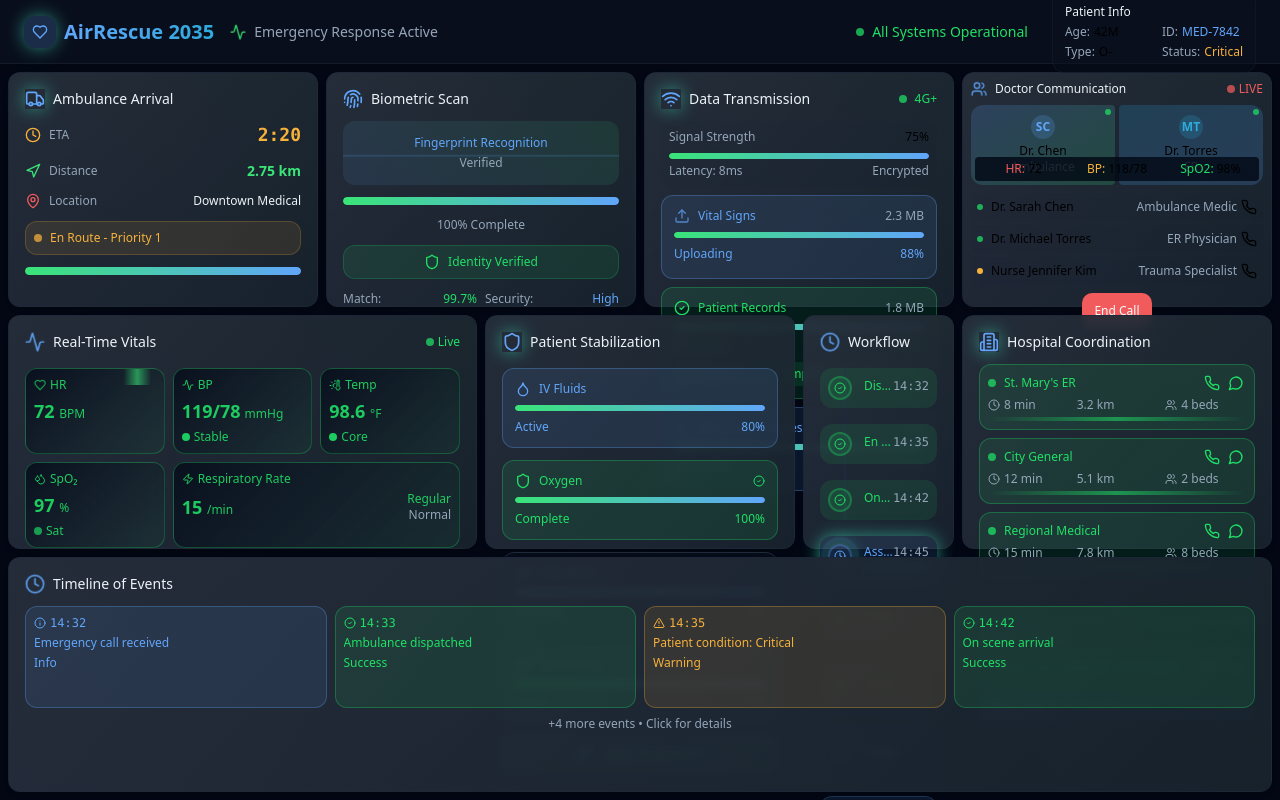
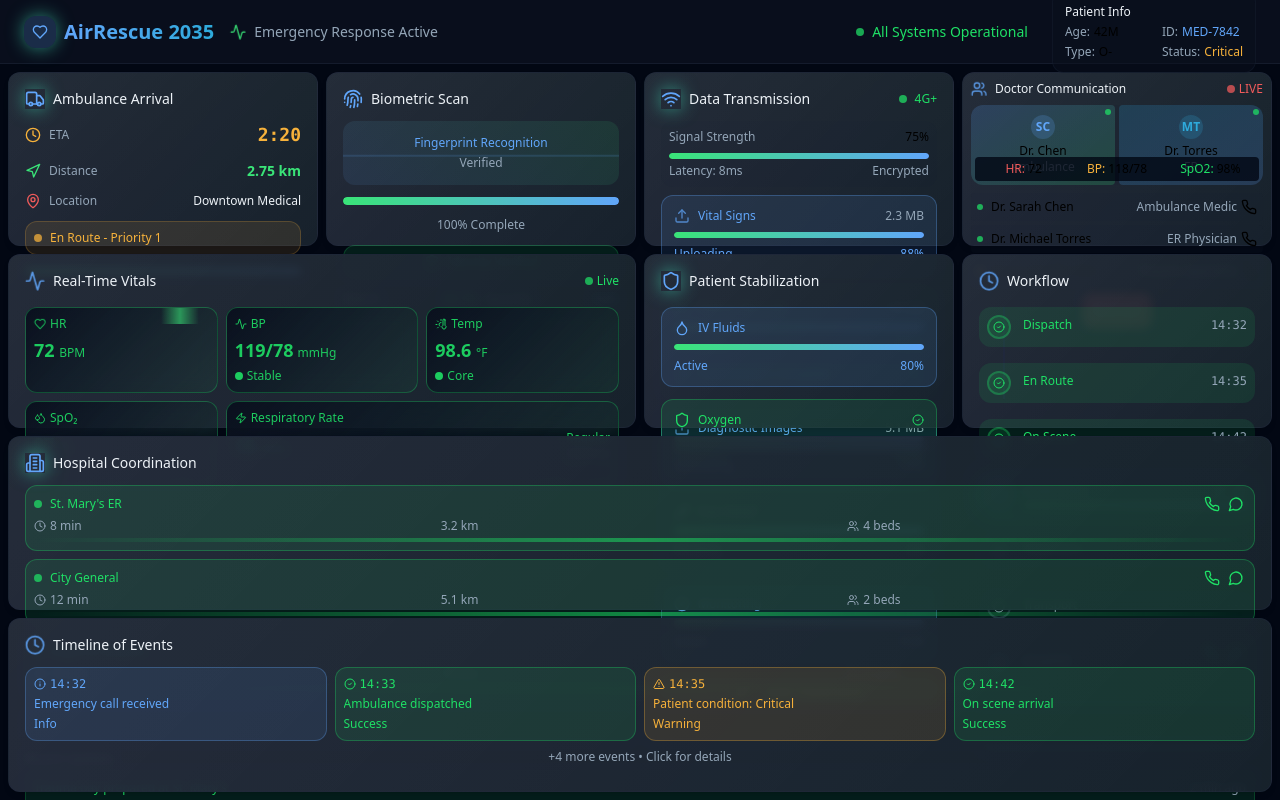
Before and after one commit to bhavsarmanish2511-hub/aero-care-nexus, a React (Vite) app: page / in a window 1280 px wide. Built offline with nearby package versions, Linux system fonts and the light colour scheme; the HTML template or start-up script is replaced by a standard one.

Commit message:
Fix component alignment issues

```diff
--- a/src/pages/Index.tsx
+++ b/src/pages/Index.tsx
@@ -73,51 +73,53 @@ const Index = () => {
       </header>
 
       {/* Main Dashboard Grid */}
-      <div className="h-[calc(100vh-4rem)] p-2 grid grid-cols-8 grid-rows-3 gap-2 overflow-hidden">
-        {/* Row 1 */}
-        <div className="col-span-2 row-span-1">
+      <div className="h-[calc(100vh-4rem)] p-2 grid grid-cols-12 grid-rows-4 gap-2 overflow-hidden">
+        {/* Row 1 - Top Components */}
+        <div className="col-span-3 row-span-1">
           <div onClick={() => setActiveModal('ambulance')} className="cursor-pointer h-full">
             <AmbulanceArrival />
           </div>
         </div>
-        <div className="col-span-2 row-span-1">
+        <div className="col-span-3 row-span-1">
           <div onClick={() => setActiveModal('biometric')} className="cursor-pointer h-full">
             <BiometricScan />
           </div>
         </div>
-        <div className="col-span-2 row-span-1">
+        <div className="col-span-3 row-span-1">
           <div onClick={() => setActiveModal('data')} className="cursor-pointer h-full">
             <DataTransmission />
           </div>
         </div>
-        <div className="col-span-2 row-span-1">
+        <div className="col-span-3 row-span-1">
           <div onClick={() => setActiveModal('livefeed')} className="cursor-pointer h-full">
             <LiveFeed />
           </div>
         </div>
 
-        {/* Row 2 */}
-        <div className="col-span-3 row-span-1">
+        {/* Row 2 - Vitals and Workflow */}
+        <div className="col-span-6 row-span-1">
           <RealTimeVitals onVitalClick={setSelectedVital} />
         </div>
-        <div className="col-span-2 row-span-1">
+        <div className="col-span-3 row-span-1">
           <div onClick={() => setActiveModal('stabilization')} className="cursor-pointer h-full">
             <PatientStabilization />
           </div>
         </div>
-        <div className="col-span-1 row-span-1">
+        <div className="col-span-3 row-span-1">
           <div onClick={() => setActiveModal('workflow')} className="cursor-pointer h-full">
             <WorkflowTimeline />
           </div>
         </div>
-        <div className="col-span-2 row-span-1">
+
+        {/* Row 3 - Hospital Coordination */}
+        <div className="col-span-12 row-span-1">
           <div onClick={() => setActiveModal('hospital')} className="cursor-pointer h-full">
             <HospitalCoordination />
           </div>
         </div>
 
-        {/* Row 3 */}
-        <div className="col-span-8 row-span-1">
+        {/* Row 4 - Timeline */}
+        <div className="col-span-12 row-span-1">
           <div onClick={() => setActiveModal('timeline')} className="cursor-pointer h-full">
             <TimelineEvents />
           </div>
```
